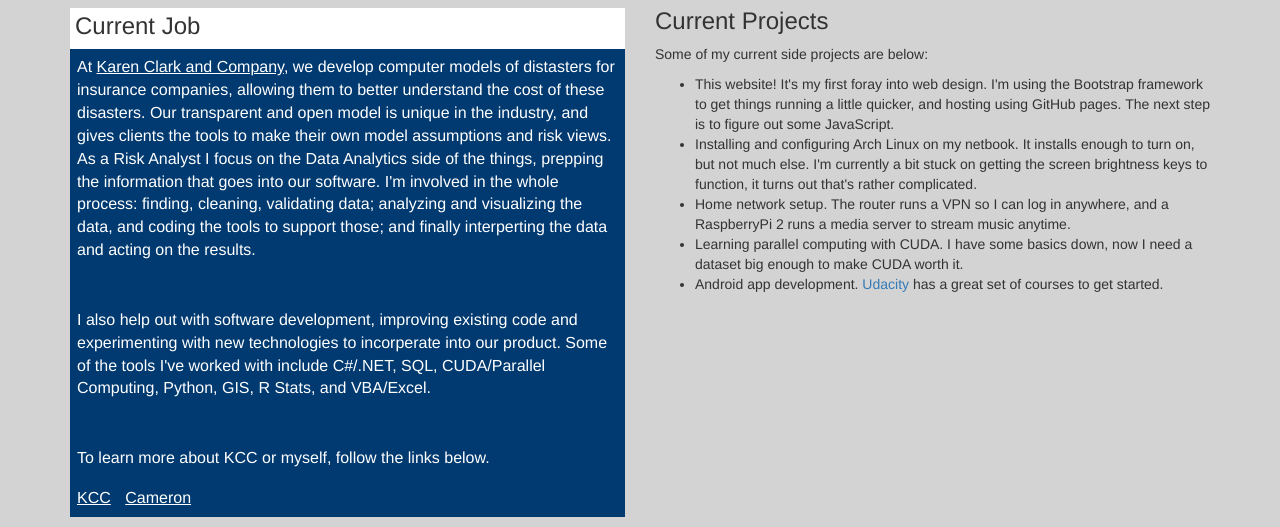
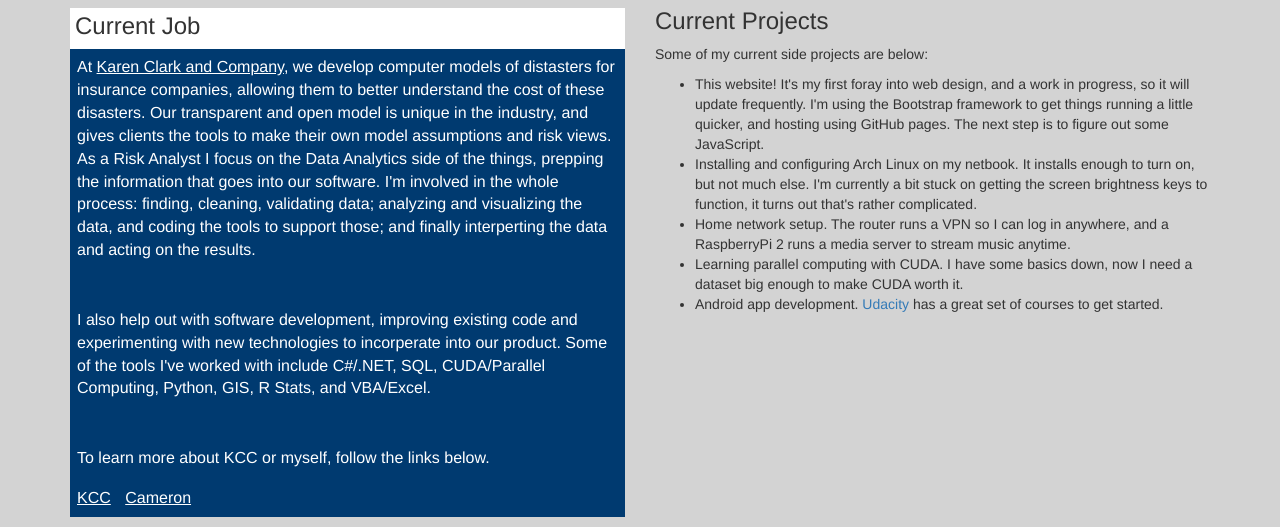
Before and after one commit to cliftbar/WebsiteFromScratch, a plain HTML site: page index.html in a window 1280 px wide. Shown: the part 385-912 px from the top of the page. Drawn offline with Linux system fonts and the light colour scheme.

Commit message:
minor change

```diff
--- a/index.html
+++ b/index.html
@@ -71,7 +71,7 @@
                             Some of my current side projects are below:
                         </p>
                         <ul>
-                            <li>This website! It's my first foray into web design.  I'm using the Bootstrap framework to get things running a little quicker, and hosting using GitHub pages.  The next step is to figure out some JavaScript.</li>
+                            <li>This website! It's my first foray into web design, and a work in progress, so it will update frequently.  I'm using the Bootstrap framework to get things running a little quicker, and hosting using GitHub pages.  The next step is to figure out some JavaScript.</li>
                             <li>Installing and configuring Arch Linux on my netbook.  It installs enough to turn on, but not much else.  I'm currently a bit stuck on getting the screen brightness keys to function, it turns out that's rather complicated.
                             <li>Home network setup.  The router runs a VPN so I can log in anywhere, and a RaspberryPi 2 runs a media server to stream music anytime.</li>
                             <li>Learning parallel computing with CUDA.  I have some basics down, now I need a dataset big enough to make CUDA worth it.</li>
```
